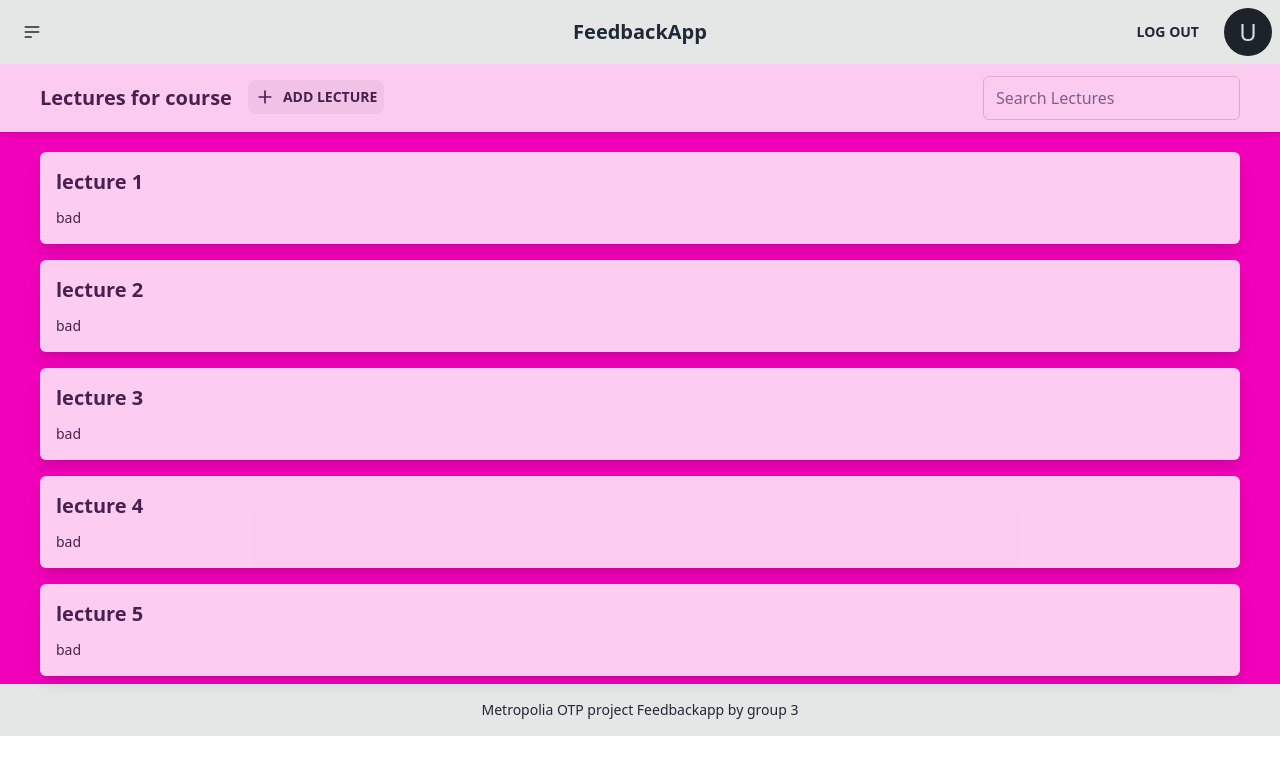
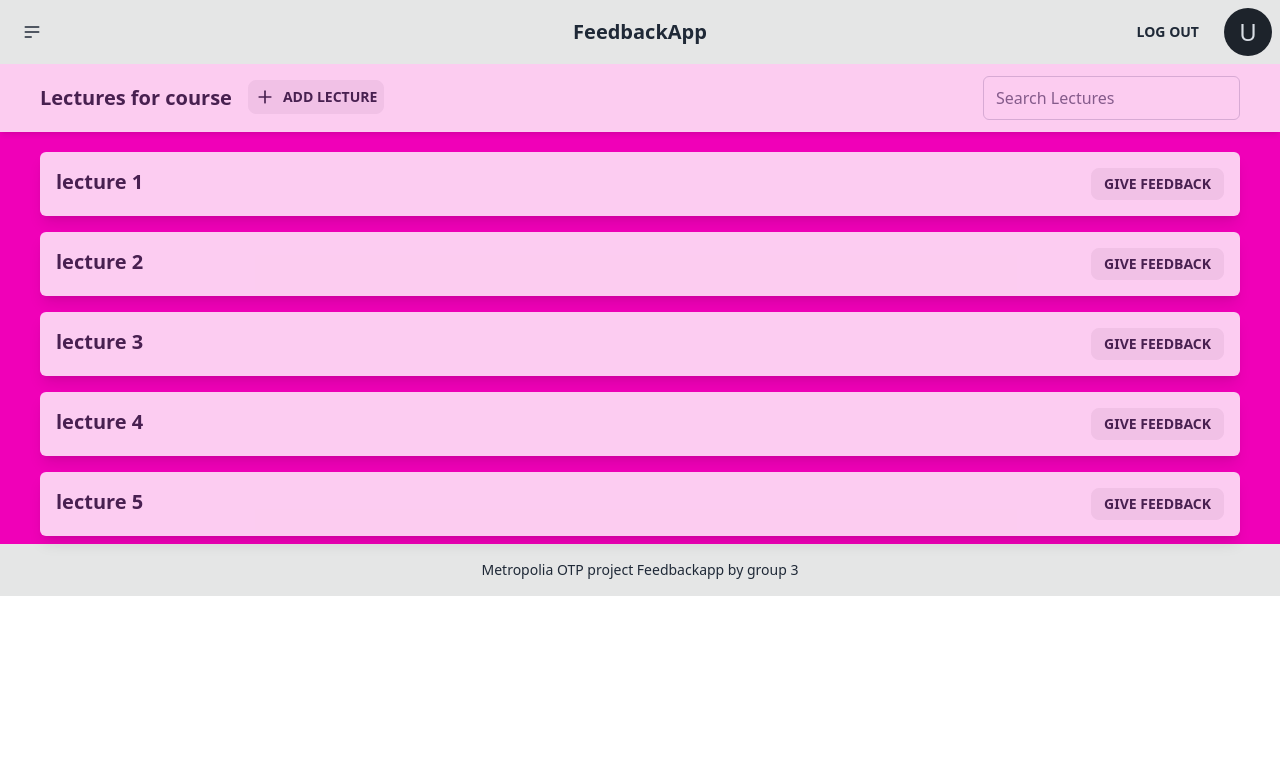
Before and after one commit to snamnna/Feedback-app, a React (Vite) app in the folder Client/: page /courses/1 in a window 1280 px wide. Shown: the top 774 px of the page. Built offline with nearby package versions, Linux system fonts and the light colour scheme; no server answers; sample sign-in values are in the browser's storage.

Commit message:
tehty lecturecardiin nappi feedbackille ja  eri näkymä opettajalle ja oppilaalle.

```diff
--- a/Client/src/Pages/CourseDetails/CourseDetails.jsx
+++ b/Client/src/Pages/CourseDetails/CourseDetails.jsx
@@ -141,22 +141,11 @@ const CourseDetails = () => {
 };
 
 const LectureList = ({ lectures }) => {
-  const navigate = useNavigate();
-  console.log(lectures);
-  const handleClick = (lectureId) => {
-    // redirect to lecture details page
-    navigate(`/lectures/${lectureId}`);
-  };
-
   return (
     <div>
       <ul className="flex flex-col mt-3">
         {lectures.map((lecture) => (
-          <li
-            className="mx-10"
-            key={lecture.id}
-            onClick={() => handleClick(lecture.id)}
-          >
+          <li className="mx-10" key={lecture.id}>
             <LectureCard lecture={lecture} />
           </li>
         ))}
--- a/Client/src/Pages/CourseDetails/components/LectureCard.jsx
+++ b/Client/src/Pages/CourseDetails/components/LectureCard.jsx
@@ -1,19 +1,42 @@
 import PropTypes from "prop-types";
+import { useNavigate } from "react-router-dom";
 
 //TODO: feedbackit prosenteiksi tähän
+//TODO: feedback module
 
 const LectureCard = ({ lecture }) => {
+  const navigate = useNavigate();
+  const handleClick = () => {
+    // Navigate to the feedback page with the lectureId
+    navigate(`/lectures/${lecture.id}`);
+  };
+
+  //TODO: lisää logiikka userin tyypin hakemiseen ja aseta isTeacher sen mukaan
+  const isTeacher = false;
+
   return (
     <div
       className="card card-compact max-h-sm shadow-lg rounded-md overflow-hidden cursor-pointer my-2"
       data-testid="lecture-card"
     >
       <div
-        className="card-body rounded bg-base-100 shadow-md opacity-80"
+        className="card-body rounded bg-base-100 shadow-md opacity-80 flex flex-row"
         data-testid="lecture-card-body"
       >
         <h2 className="card-title">{lecture.name}</h2>
-        <p>{lecture.feedback}</p>
+        <div className="flex-grow"></div>
+        {isTeacher ? (
+          <>
+            <p className="">{lecture.feedback}</p>
+            <button className="btn btn-sm self-end" onClick={handleClick}>
+              View feedback
+            </button>
+          </>
+        ) : (
+          <div className="">
+            <button className="btn btn-sm">Give feedback</button>
+          </div>
+        )}
       </div>
     </div>
   );
@@ -30,6 +53,7 @@ LectureCard.propTypes = {
   course: PropTypes.shape({
     name: PropTypes.string,
     feedback: PropTypes.string,
+    id: PropTypes.string,
   }),
 };
 
--- a/Client/src/Pages/LectureDetails/LectureDetails.jsx
+++ b/Client/src/Pages/LectureDetails/LectureDetails.jsx
@@ -1,5 +1,5 @@
 const LectureDetails = () => {
-  //TODO: lisätään tänne luennon feedbackit graafina tai prosentteina ja kaikki feedbackit erikseen, jotta voidaan katsoa userin antamia muitakin feedbackeja
+  //TODO: opettaja: lisätään tänne luennon feedbackit graafina tai prosentteina ja kaikki feedbackit erikseen, jotta voidaan katsoa userin antamia muitakin feedbackeja
 
   return (
     <div>
```
